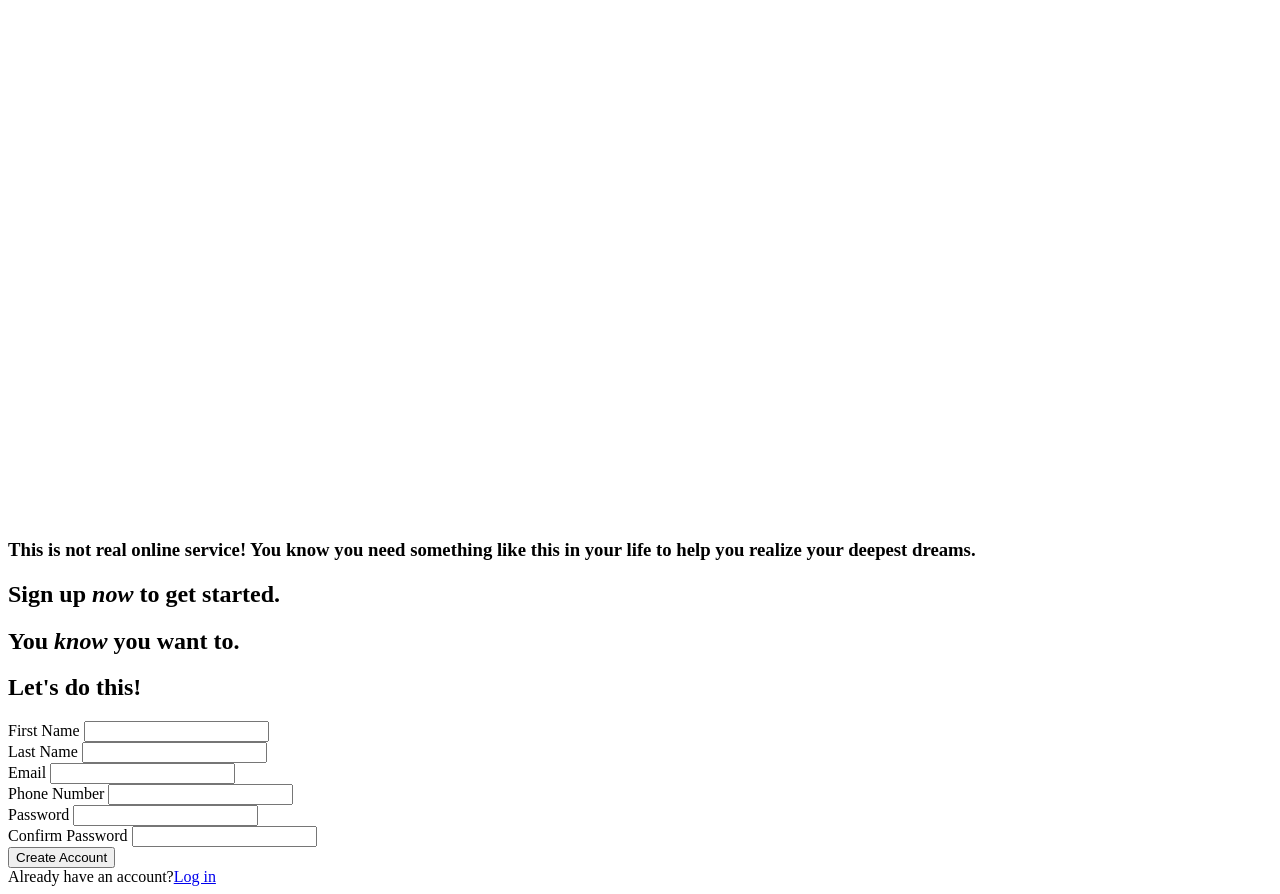
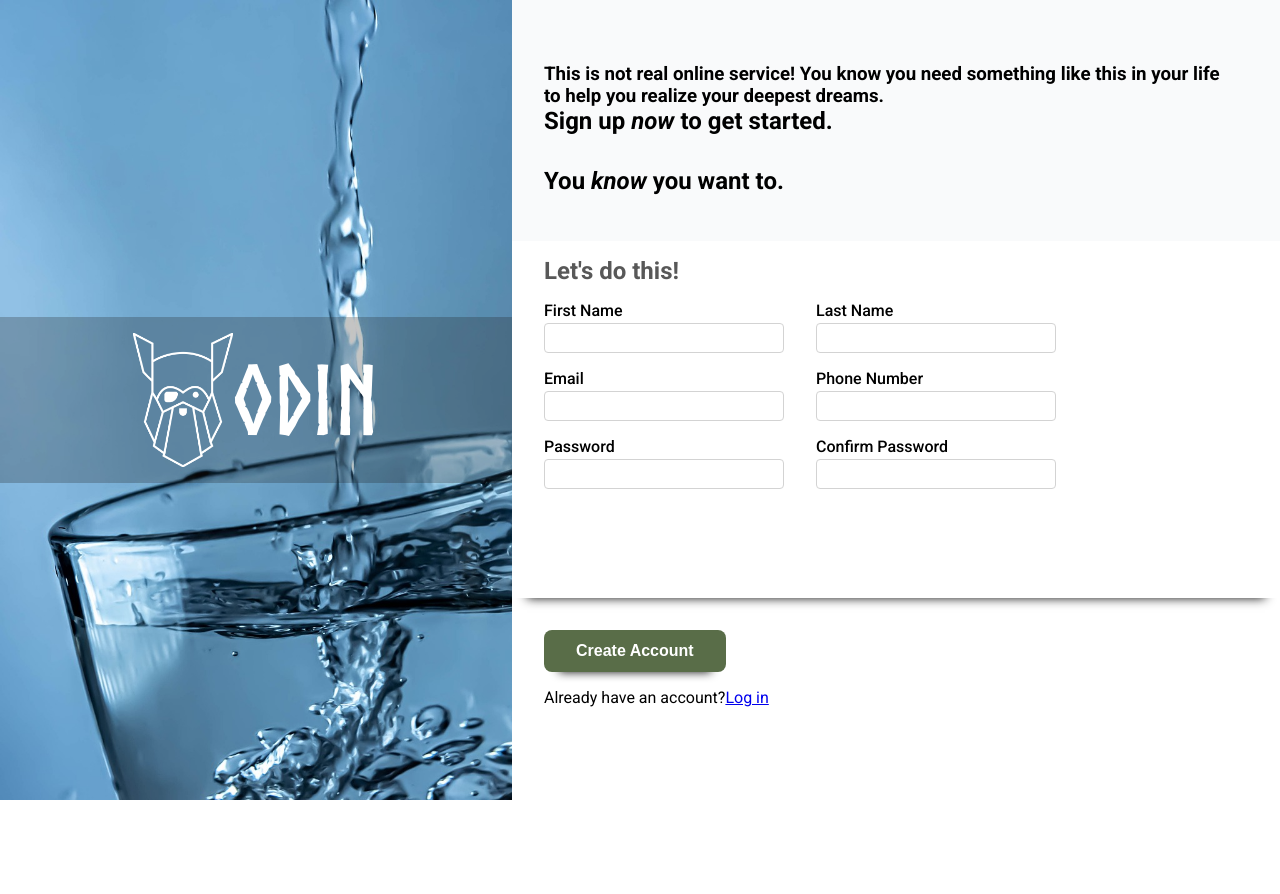
Before and after one commit to Owais-Sonija/odin-sign-up-form, a plain HTML site: page index.html in a window 1280 px wide. After the commit the page ends 800 px from the top, so only its background shows below. Drawn offline with Linux system fonts and the light colour scheme.

Commit message:
HTML and CSS completed

```diff
--- a/index.html
+++ b/index.html
@@ -9,8 +9,9 @@
 <body>
     <main>
         <div class="left_side">
-<div>
-    <img src="./images/odin-lined.png" alt="odin">
+<div class="img_container">
+    <img class="img" src="./images/odin-lined.png" alt="odin">
+    <h2>ODIN</h2>
 </div>
 
         </div>
@@ -26,7 +27,10 @@
             <div class="right_middle">
                 <h2>Let's do this!</h2>
                 <div class="form_area">
-                    <div class="first_row">
+                    <form>
+
+
+                    <div class="first_row row">
                         <div class="col">
                             <label for="first_name">First Name</label>
                             <input type="text" name="first_name" id="first_name">
@@ -36,7 +40,7 @@
                             <input type="text" name="last_name" id="last_name">
                         </div>
                     </div>
-                    <div class="second_row">
+                    <div class="second_row row">
                         <div class="col">
                             <label for="email">Email</label>
                             <input type="email" name="email" id="email">
@@ -46,16 +50,17 @@
                             <input type="text" name="phone_number" id="phone_number">
                         </div>
                     </div>
-                    <div class="third_row">
+                    <div class="third_row row">
                         <div class="col">
-                            <label for="passwor">Password</label>
-                            <input type="passwor" name="passwor" id="passwor">
+                            <label for="password">Password</label>
+                            <input type="password" name="password" id="password">
                         </div>
                         <div class="col">
                             <label for="confirm_password">Confirm Password</label>
                             <input type="password" name="confirm_password" id="confirm_password">
                         </div>
                     </div>
+                </form>
                 </div>
             </div>
             <div class="right_bottom">
--- a/style.css
+++ b/style.css
@@ -0,0 +1,143 @@
+@import url("https://fonts.googleapis.com/css2?family=Roboto:ital,wght@0,100;0,300;0,400;0,500;0,700;0,900;1,100;1,300;1,400;1,500;1,700;1,900&display=swap");
+
+@font-face {
+  font-family: "Norse";
+  src: url(./Norse-Bold.otf);
+}
+
+* {
+  margin: 0;
+  padding: 0;
+  box-sizing: border-box;
+}
+
+main {
+  font-family: "Roboto", Arial, Helvetica, sans-serif;
+  display: flex;
+  align-items: center;
+}
+
+.left_side {
+  flex: 2;
+  background-image: url("./images/bg-image.jpg");
+  background-repeat: no-repeat;
+  background-position: left top;
+  background-size: cover;
+  height: 100vh;
+  display: flex;
+  align-items: center;
+  justify-content: center;
+}
+
+.img_container {
+  flex-basis: auto;
+  display: flex;
+  align-items: center;
+  justify-content: center;
+  background-color: rgba(27, 27, 27, 0.26);
+  width: 100%;
+  padding: 1rem;
+}
+
+.img_container .img {
+  width: 100px;
+}
+
+.img_container h2 {
+  font-family: "Norse", "Helvetica Neue", Helvetica, sans-serif;
+  font-size: 6rem;
+  color: #fff;
+}
+
+.right_side {
+  flex: 3;
+  height: 100vh;
+  display: flex;
+  flex-direction: column;
+  justify-content: center;
+}
+
+.right_top {
+  flex: 1 auto;
+  display: flex;
+  flex-direction: column;
+  justify-content: center;
+  align-content: center;
+  padding: 1rem 3rem 0 2rem;
+  background-color: #f9fafb;
+}
+
+.right_top .desc {
+  margin-bottom: 2rem;
+}
+
+.right_middle {
+  flex: 1 auto;
+  padding: 1rem 1rem 0 2rem;
+  box-shadow: 0px 15px 10px -15px #111;
+}
+
+.right_middle h2 {
+  color: #585858;
+}
+
+.right_middle .form_area {
+  margin: 1rem 0;
+}
+
+.right_middle .row {
+  display: flex;
+  align-items: center;
+  justify-content: start;
+  gap: 2rem;
+  margin-top: 1rem;
+}
+
+.right_middle .row .col {
+  display: flex;
+  flex-direction: column;
+  gap: 0.2rem;
+}
+
+.right_middle .row .col label {
+  font-size: 1rem;
+  font-weight: 500;
+}
+
+.right_middle .row .col input {
+  min-width: 240px;
+  padding: 0.4rem;
+  border: 1px solid #d3d3d3;
+  border-radius: 4px;
+}
+
+.right_middle .row .col input:focus {
+  outline: 1px solid blue;
+}
+
+.right_middle .row .col input:invalid {
+  outline: 1px solid red;
+}
+
+.right_bottom {
+  flex: 1 auto;
+  padding: 2rem 0 0 2rem;
+}
+
+.right_bottom button {
+  background-color: #596d48;
+  border-radius: 8px;
+  border: none;
+  padding: 0.75rem 2rem;
+  font-size: 1rem;
+  color: #fff;
+  font-weight: 600;
+  cursor: pointer;
+  box-shadow: 0px 15px 10px -15px #111;
+  margin-bottom: 1rem;
+  outline: none;
+}
+
+.invalid {
+    outline: 1px solid red;
+}
```
Also changed, not shown: Norse-Bold.otf (added).
